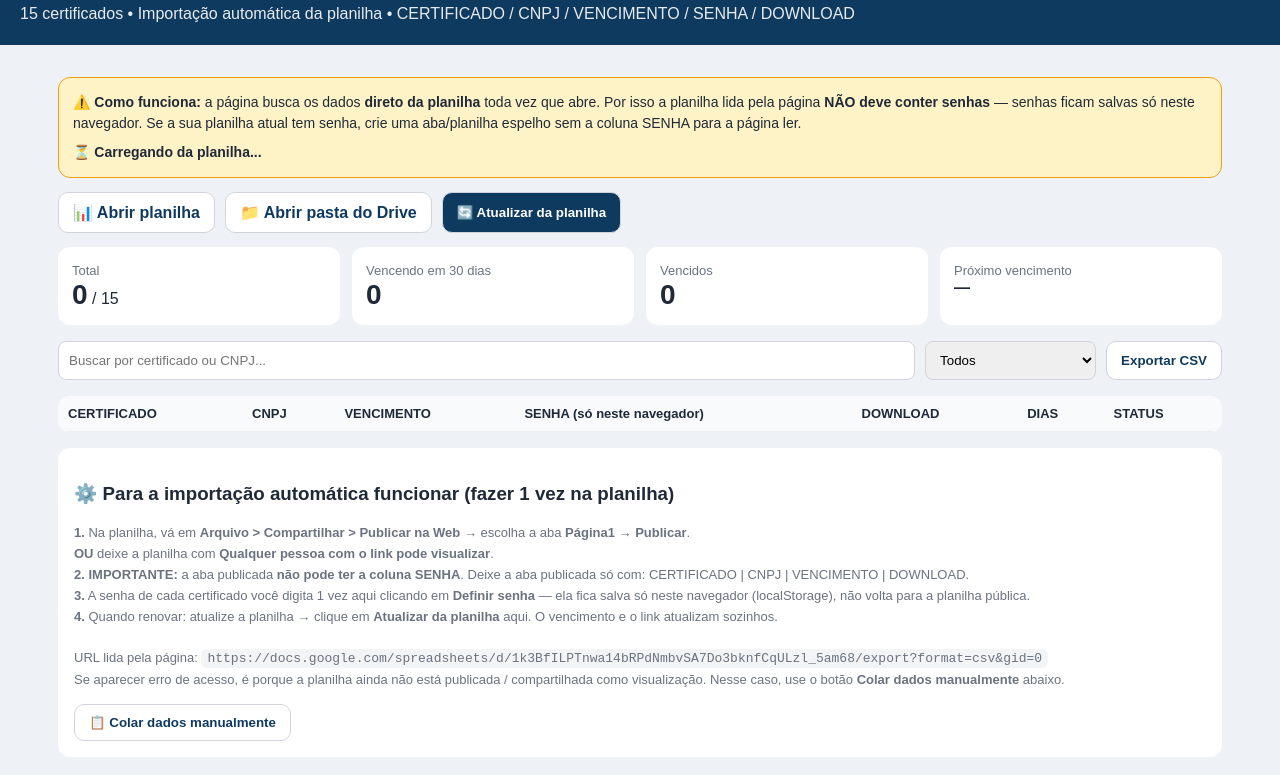
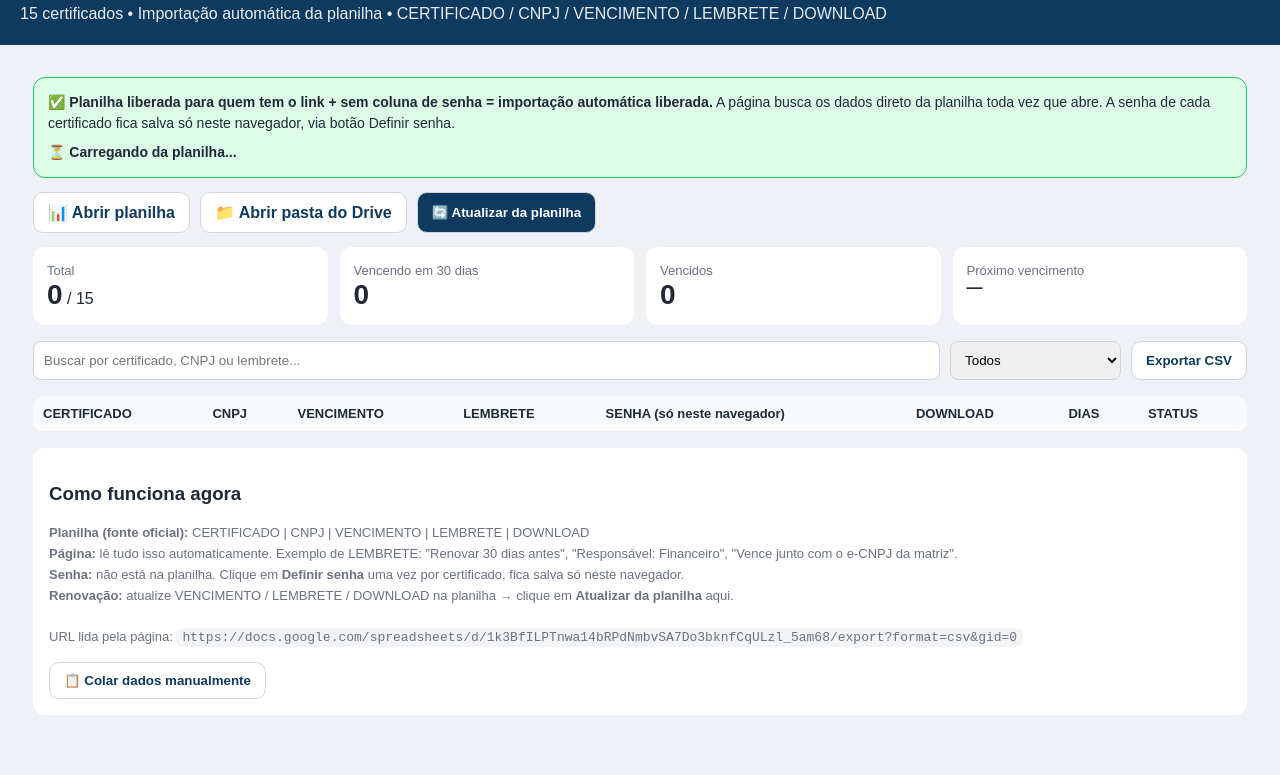
Before and after one commit to ativamedicina/certificados, a plain HTML site: page index.html in a window 1280 px wide. Shown: the part 60-835 px from the top of the page. After the commit the page ends 800 px from the top, so only its background shows below. Drawn offline with Linux system fonts and the light colour scheme.

Commit message:
Update index.html

```diff
--- a/index.html
+++ b/index.html
@@ -4,22 +4,22 @@
 <style>
 *{box-sizing:border-box}body{font-family:Arial,sans-serif;margin:0;background:#eef2f7;color:#1f2937}
 header{background:#0f3a5f;color:#fff;padding:22px 20px}header h1{margin:0 0 6px}header p{margin:0;opacity:.9}
-.wrap{max-width:1200px;margin:0 auto;padding:18px}
+.wrap{max-width:1250px;margin:0 auto;padding:18px}
 .links{display:flex;flex-wrap:wrap;gap:10px;margin:14px 0}.links a,.btn{background:#fff;border:1px solid #d1d5db;border-radius:10px;padding:10px 14px;text-decoration:none;color:#0f3a5f;font-weight:700;cursor:pointer}
-.btn.primary{background:#0f3a5f;color:#fff}.btn.danger{background:#b91c1c;color:#fff;border-color:#b91c1c}
+.btn.primary{background:#0f3a5f;color:#fff}
 .cards{display:grid;grid-template-columns:repeat(4,1fr);gap:12px}.card{background:#fff;border-radius:12px;padding:14px}.card b{font-size:28px}.card span{color:#6b7280;font-size:13px}
 .toolbar{display:flex;flex-wrap:wrap;gap:10px;margin:16px 0}input,select{padding:10px;border:1px solid #d1d5db;border-radius:8px}
 table{width:100%;border-collapse:collapse;background:#fff;border-radius:12px;overflow:hidden}th,td{padding:10px;text-align:left;border-bottom:1px solid #eee;font-size:13px}th{background:#f8fafc}
 .pill{padding:4px 10px;border-radius:20px;font-weight:700;font-size:12px}.ok{background:#dcfce7}.warn{background:#fef9c3}.alert{background:#ffedd5}.bad{background:#fee2e2}
 .bar{height:8px;background:#eee;border-radius:99px;overflow:hidden}.bar i{display:block;height:100%}
 .box{background:#fff;border-radius:12px;padding:16px;margin-top:16px}.small{color:#6b7280;font-size:13px;line-height:1.6}
-.warnbox{background:#fef3c7;border:1px solid #f59e0b;border-radius:12px;padding:14px;margin:14px 0;font-size:14px;line-height:1.5}
+.warnbox{background:#dcfce7;border:1px solid #22c55e;border-radius:12px;padding:14px;margin:14px 0;font-size:14px;line-height:1.5}
 code{background:#f3f4f6;padding:2px 6px;border-radius:6px}
 @media(max-width:800px){.cards{grid-template-columns:1fr 1fr}}
 </style></head><body>
-<header><h1>Certificados Digitais - Financeiro</h1><p>15 certificados • Importação automática da planilha • CERTIFICADO / CNPJ / VENCIMENTO / SENHA / DOWNLOAD</p></header>
+<header><h1>Certificados Digitais - Financeiro</h1><p>15 certificados • Importação automática da planilha • CERTIFICADO / CNPJ / VENCIMENTO / LEMBRETE / DOWNLOAD</p></header>
 <div class="wrap">
-<div class="warnbox">⚠️ <b>Como funciona:</b> a página busca os dados <b>direto da planilha</b> toda vez que abre. Por isso a planilha lida pela página <b>NÃO deve conter senhas</b> — senhas ficam salvas só neste navegador. Se a sua planilha atual tem senha, crie uma aba/planilha espelho sem a coluna SENHA para a página ler. <span id="status" style="display:block;margin-top:8px;font-weight:700">⏳ Carregando da planilha...</span></div>
+<div class="warnbox">✅ <b>Planilha liberada para quem tem o link + sem coluna de senha = importação automática liberada.</b> A página busca os dados direto da planilha toda vez que abre. A senha de cada certificado fica salva só neste navegador, via botão Definir senha. <span id="status" style="display:block;margin-top:8px;font-weight:700">⏳ Carregando da planilha...</span></div>
 <div class="links">
 <a href="https://docs.google.com/spreadsheets/d/1k3BfILPTnwa14bRPdNmbvSA7Do3bknfCqULzl_5am68/edit?usp=sharing" target="_blank">📊 Abrir planilha</a>
 <a href="https://drive.google.com/drive/folders/1VV_xjyZHEqCC4rTGycVYVV5PCIXXd0DU?usp=sharing" target="_blank">📁 Abrir pasta do Drive</a>
@@ -32,19 +32,17 @@ code{background:#f3f4f6;padding:2px 6px;border-radius:6px}
 <div class="card"><span>Próximo vencimento</span><br><b id="prox" style="font-size:16px">—</b></div>
 </div>
 <div class="toolbar">
-<input id="busca" placeholder="Buscar por certificado ou CNPJ..." style="flex:1;min-width:220px">
+<input id="busca" placeholder="Buscar por certificado, CNPJ ou lembrete..." style="flex:1;min-width:220px">
 <select id="filtro"><option value="todos">Todos</option><option value="30">Vencendo em 30 dias</option><option value="vencidos">Vencidos</option><option value="ativos">Ativos</option></select>
 <button class="btn" onclick="exportar()">Exportar CSV</button>
 </div>
-<table><thead><tr><th>CERTIFICADO</th><th>CNPJ</th><th>VENCIMENTO</th><th>SENHA (só neste navegador)</th><th>DOWNLOAD</th><th>DIAS</th><th>STATUS</th></tr></thead><tbody id="tbody"></tbody></table>
-<div class="box"><h3>⚙️ Para a importação automática funcionar (fazer 1 vez na planilha)</h3>
-<p class="small"><b>1.</b> Na planilha, vá em <b>Arquivo &gt; Compartilhar &gt; Publicar na Web</b> → escolha a aba <b>Página1</b> → <b>Publicar</b>.<br>
-<b>OU</b> deixe a planilha com <b>Qualquer pessoa com o link pode visualizar</b>.<br>
-<b>2.</b> <b>IMPORTANTE:</b> a aba publicada <b>não pode ter a coluna SENHA</b>. Deixe a aba publicada só com: CERTIFICADO | CNPJ | VENCIMENTO | DOWNLOAD.<br>
-<b>3.</b> A senha de cada certificado você digita 1 vez aqui clicando em <b>Definir senha</b> — ela fica salva só neste navegador (localStorage), não volta para a planilha pública.<br>
-<b>4.</b> Quando renovar: atualize a planilha → clique em <b>Atualizar da planilha</b> aqui. O vencimento e o link atualizam sozinhos.<br><br>
-URL lida pela página: <code>https://docs.google.com/spreadsheets/d/1k3BfILPTnwa14bRPdNmbvSA7Do3bknfCqULzl_5am68/export?format=csv&gid=0</code><br>
-Se aparecer erro de acesso, é porque a planilha ainda não está publicada / compartilhada como visualização. Nesse caso, use o botão <b>Colar dados manualmente</b> abaixo.</p>
+<table><thead><tr><th>CERTIFICADO</th><th>CNPJ</th><th>VENCIMENTO</th><th>LEMBRETE</th><th>SENHA (só neste navegador)</th><th>DOWNLOAD</th><th>DIAS</th><th>STATUS</th></tr></thead><tbody id="tbody"></tbody></table>
+<div class="box"><h3>Como funciona agora</h3>
+<p class="small"><b>Planilha (fonte oficial):</b> CERTIFICADO | CNPJ | VENCIMENTO | LEMBRETE | DOWNLOAD<br>
+<b>Página:</b> lê tudo isso automaticamente. Exemplo de LEMBRETE: "Renovar 30 dias antes", "Responsável: Financeiro", "Vence junto com o e-CNPJ da matriz".<br>
+<b>Senha:</b> não está na planilha. Clique em <b>Definir senha</b> uma vez por certificado, fica salva só neste navegador.<br>
+<b>Renovação:</b> atualize VENCIMENTO / LEMBRETE / DOWNLOAD na planilha → clique em <b>Atualizar da planilha</b> aqui.<br><br>
+URL lida pela página: <code>https://docs.google.com/spreadsheets/d/1k3BfILPTnwa14bRPdNmbvSA7Do3bknfCqULzl_5am68/export?format=csv&gid=0</code></p>
 <button class="btn" onclick="importarManual()">📋 Colar dados manualmente</button>
 <textarea id="importArea" style="width:100%;height:90px;display:none;margin-top:10px" placeholder="Cole aqui as linhas copiadas da planilha..."></textarea>
 <button class="btn primary" id="btnImportar2" style="display:none;margin-top:8px" onclick="confirmarImport()">Confirmar importação manual</button>
@@ -75,7 +73,14 @@ async function carregar(){
     if(!rows.length) throw new Error('Planilha vazia');
     const header = rows[0].map(h=>h.toLowerCase());
     const idx = (names)=> header.findIndex(h=>names.some(n=>h.includes(n)));
-    const iNome = idx(['certificado','nome']), iCnpj = idx(['cnpj']), iVenc = idx(['vencimento','venc']), iLink = idx(['download','link']);
+    const iNome = idx(['certificado','nome']), iCnpj = idx(['cnpj']), iVenc = idx(['vencimento','venc']), iLembrete = idx(['lembrete','obs','observa']), iLink = idx(['download','link']);
     const lista=[];
     for(let k=1;k<rows.length;k++){ const row=rows[k]; if(!row[iNome]) continue;
-      lista.push({nome:(row[iNome]||'').trim(), cnpj:iCnpj>=0?(row[iCnpj]||'').trim():'', venc:parseBR(row[iVenc]||''), link:iLink>=0?(
+      lista.push({nome:(row[iNome]||'').trim(), cnpj:iCnpj>=0?(row[iCnpj]||'').trim():'', venc:parseBR(row[iVenc]||''), lembrete:iLembrete>=0?(row[iLembrete]||'').trim():'', link:iLink>=0?(row[iLink]||'').trim():''});
+    }
+    if(!lista.length) throw new Error('Nenhuma linha de dados');
+    dados=lista;
+    document.getElementById('status').textContent='✅ Carregado da planilha agora: '+dados.length+' certificados • '+new Date().toLocaleString('pt-BR');
+    render();
+  }catch(e){
+    document.getElementById('status').text
```
